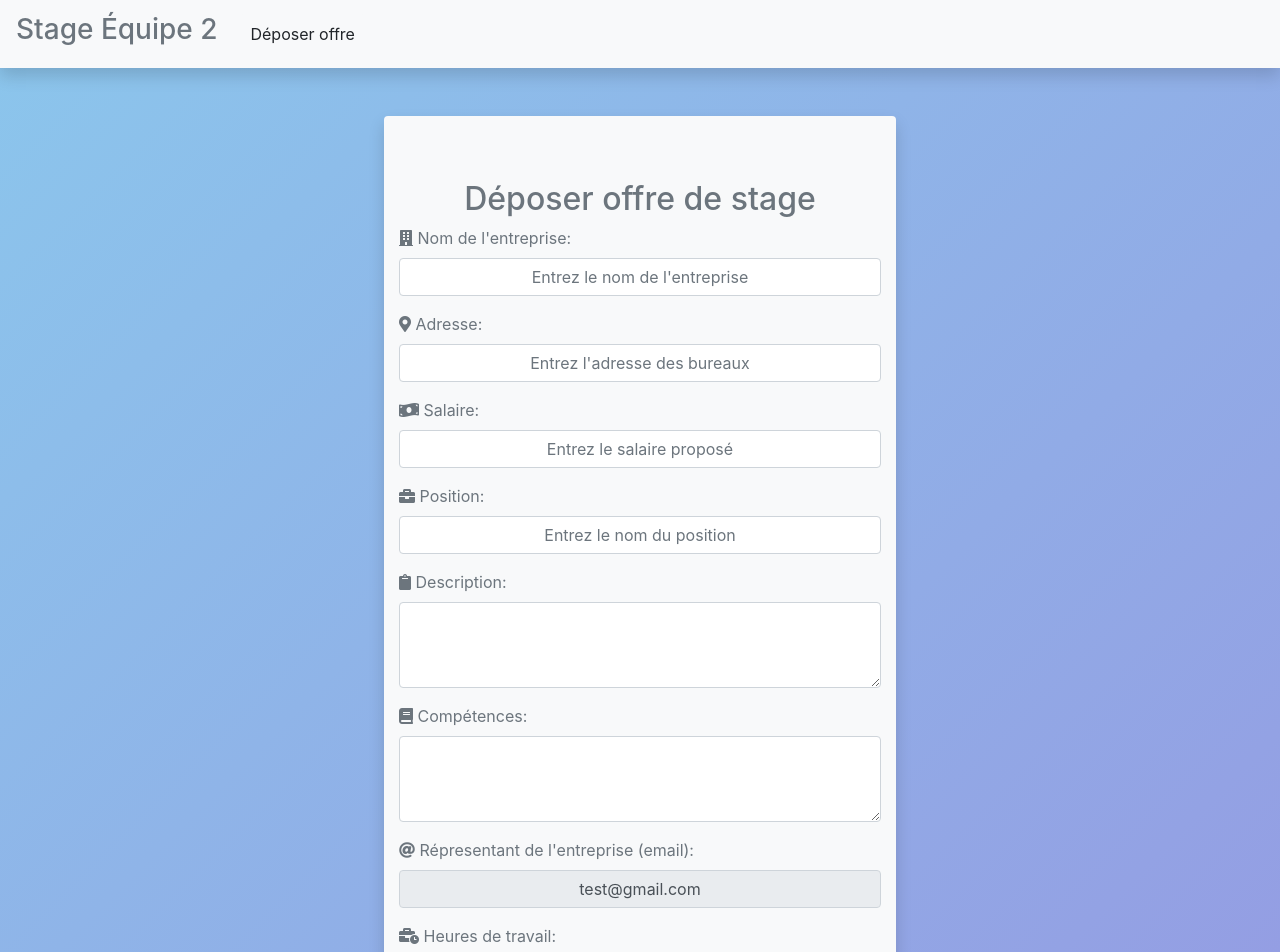
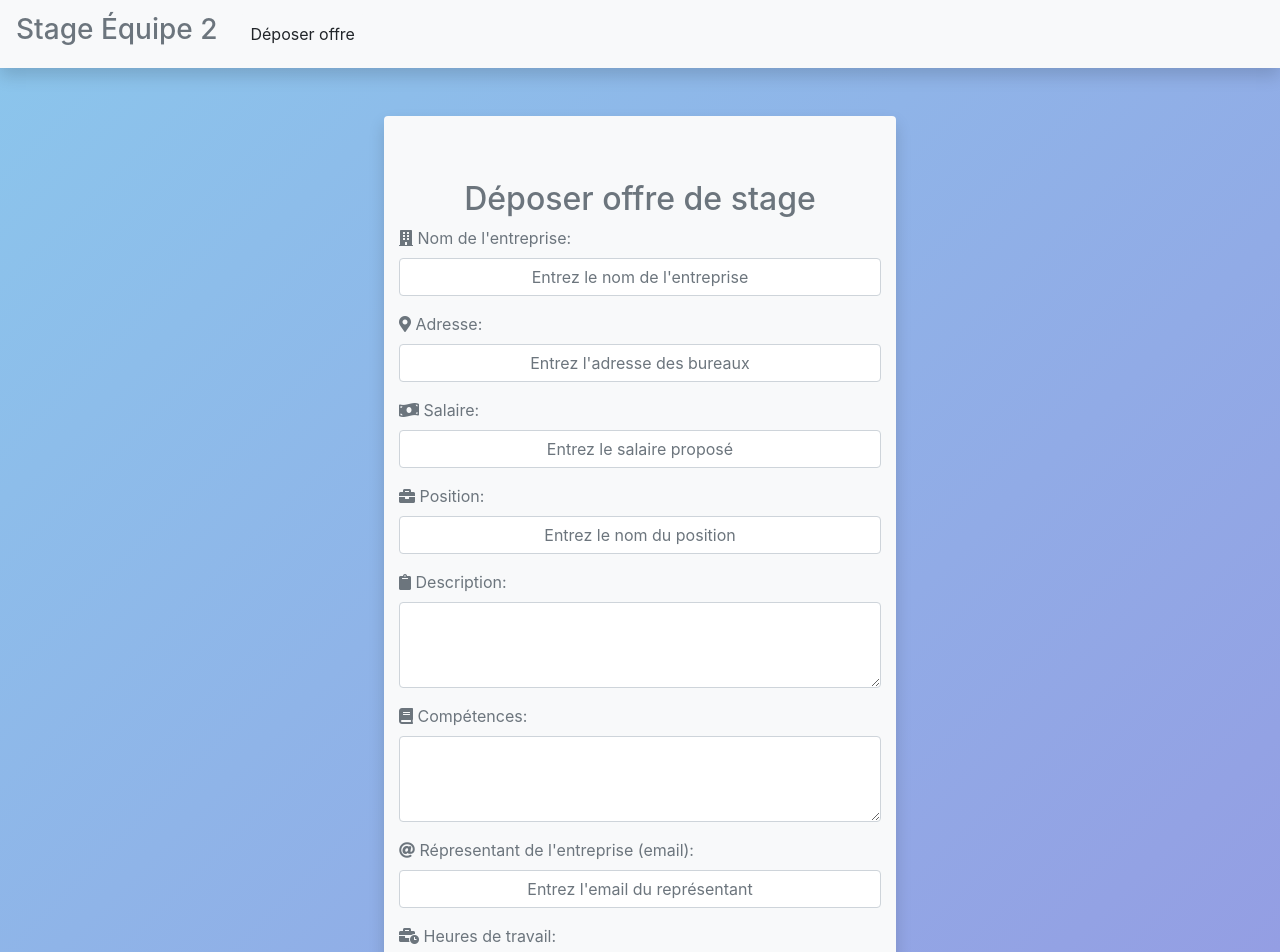
Before and after one commit to NicolasH-L/420-565-A21_ProjetIntegre_Equipe2, a React (Create React App) app in the folder React/projet_integre_equipe2/: page /MonitorOffer in a window 1280 px wide. Shown: the top 952 px of the page. Built offline with nearby package versions, Linux system fonts and the light colour scheme.

Commit message:
EQ2-3 - Progression du formulaire de depot de stage pour moniteur

```diff
--- a/React/projet_integre_equipe2/src/components/MonitorInternshipOffer.js
+++ b/React/projet_integre_equipe2/src/components/MonitorInternshipOffer.js
@@ -2,7 +2,6 @@ import React from 'react'
 import { useState } from 'react'
 import _ from 'lodash';
 import { useHistory } from "react-router-dom";
-import { useLocation } from 'react-router';
 import './Form.css'
 import { RegexPattern } from './RegexPattern';
 import MonitorNavbar from './MonitorNavbar';
@@ -19,40 +18,32 @@ const MonitorInternshipOffer = ({ onAdd }) => {
         jobSchedules: "", workingHours: "", monitorEmail: ""
     })
     const history = useHistory();
-    const location = useLocation();
 
     const onSubmit = (e) => {
-        console.log("history : " + history.state)
-        console.log("Offer : " + offer)
+        console.log(offer)
         e.preventDefault()
-        setOffer({ ...offer, "monitorEmail" : "test@gmail.com"})
         if (!_.isEmpty(error.companyName) || !_.isEmpty(error.address) || !_.isEmpty(error.salary) ||
             !_.isEmpty(error.jobTitle) || !_.isEmpty(error.description) || !_.isEmpty(error.skills) ||
             !_.isEmpty(error.jobSchedules) || !_.isEmpty(error.workingHours) || !_.isEmpty(error.monitorEmail) ||
             _.isEmpty(offer.companyName) || _.isEmpty(offer.address) || _.isEmpty(offer.salary) ||
             _.isEmpty(offer.jobTitle) || _.isEmpty(offer.description) || _.isEmpty(offer.skills) ||
-            _.isEmpty(offer.jobSchedules) || _.isEmpty(offer.workingHours) /* ||_.isEmpty(offer.monitorEmail*/) {
-            alert("Veuillez remplir tous les champs!")
-            return
-        } else {
-            verifyMonitorExists(offer.monitorEmail)
-                .then((data) => data ? submitOffer() : alert("Aucun moniteur existant avec cet email!"))
-        }
+            _.isEmpty(offer.jobSchedules) || _.isEmpty(offer.workingHours) || _.isEmpty(offer.monitorEmail)) {
+                alert("Veuillez remplir tous les champs!")
+                return
+            } else{
+                verifyMonitorExists(offer.monitorEmail)
+                .then((data) => data ? submitOffer(): alert("Aucun moniteur existant avec cet email!"))
+            }
 
         function submitOffer() {
             addOffer(offer)
                 .then((data) => data.jobTitle != null ? history.push("/monitorofferlist") : alert("Impossible de créer l'offre, veuillez réessayer!"))
-            // On redirige ou le moniteur apres avoir soumit son offre de stage?
+                // On redirige ou le moniteur apres avoir soumit son offre de stage?
         }
     }
 
-    const verifyMonitorExists = async (email) => {
-        const res = await fetch(`http://localhost:8888/monitors/monitorEmailExists/${email}`)
-        return await res.json()
-    }
-
     const addOffer = async (offer) => {
-        const result = await fetch('http://localhost:8888/offer/saveOffer',
+        const result = await fetch('http://localhost:8888/offer/saveoffer',
             {
                 method: 'POST',
                 headers: {
@@ -67,27 +58,28 @@ const MonitorInternshipOffer = ({ onAdd }) => {
         let pattern
         let inputError
         let patternGeneral = RegexPattern.getPatternGeneral()
-        // let patternEmail = RegexPattern.getPatternEmail()
+        let patternEmail = RegexPattern.getPatternEmail()
         let patternCompany = RegexPattern.getPatternCompany()
         let patternNumber = RegexPattern.getPatternNumber()
+
 
         if (e.target.name === "address" || e.target.name === "jobTitle" || e.target.name === "description" ||
             e.target.name === "skills")
             pattern = new RegExp(patternGeneral)
         else if (e.target.name === "companyName")
             pattern = new RegExp(patternCompany)
-        // else if (e.target.name === "monitorEmail")
-        //     pattern = new RegExp(patternEmail)
+        else if (e.target.name === "monitorEmail")
+            pattern = new RegExp(patternEmail)
         else if (e.target.name === "salary" || e.target.name === "workingHours")
             pattern = new RegExp(patternNumber)
         else if (e.target.name === "jobSchedules")
             console.log("pattern : " + pattern)
 
-        if (pattern === undefined && e.target.name === "jobSchedule" && e.target.value === "") {
+        if (pattern === undefined && e.target.name === "jobSchedule" && e.target.value === ""){
             e.target.style.borderColor = "red"
             e.target.style.boxShadow = "0 1px 1px red inset, 0 0 8px red"
             inputError = <strong className="text-danger"> Erreur <i className="fas fa-exclamation-circle text-danger fa-sm" ></i></strong>
-        } else if (pattern !== undefined && !pattern.test(e.target.value) || e.target.value === "") {
+        }else if (!pattern == undefined && !pattern.test(e.target.value) || e.target.value === "") {
             e.target.style.borderColor = "red"
             e.target.style.boxShadow = "0 1px 1px red inset, 0 0 8px red"
             inputError = <strong className="text-danger"> Erreur <i className="fas fa-exclamation-circle text-danger fa-sm" ></i></strong>
@@ -99,6 +91,12 @@ const MonitorInternshipOffer = ({ onAdd }) => {
         }
         setError({ ...error, [e.target.name]: inputError })
     }
+
+    // const setScheduleOptions = (e) => {
+    //     console.log(e.target.value)
+    //     if(e.target.value !== "")
+    //         setOffer({ ...offer, [e.target.name]: e.target.value})
+    // }
 
     return (
         <div className="grad">
@@ -139,7 +137,8 @@ const MonitorInternshipOffer = ({ onAdd }) => {
                         </div>
                         <div className="form-group">
                             <label htmlFor="monitorEmail" className="text-secondary"><i className="fas fa-at"></i> Répresentant de l'entreprise (email): </label>
-                            <input type="email" className="form-control text-center" id="monitorEmail" name="monitorEmail" value="test@gmail.com" disabled />
+                            {error.monitorEmail !== "" ? error.monitorEmail : ""}
+                            <input type="email" className="form-control text-center" id="monitorEmail" name="monitorEmail" placeholder="Entrez l'email du représentant" onChange={validateInput}/>
                         </div>
                         <div className="form-group">
                             <label htmlFor="workingHours" className="text-secondary"><i className="fas fa-business-time"></i> Heures de travail: </label>
```
